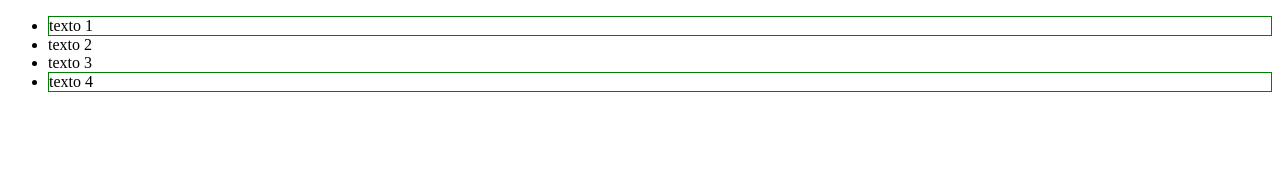
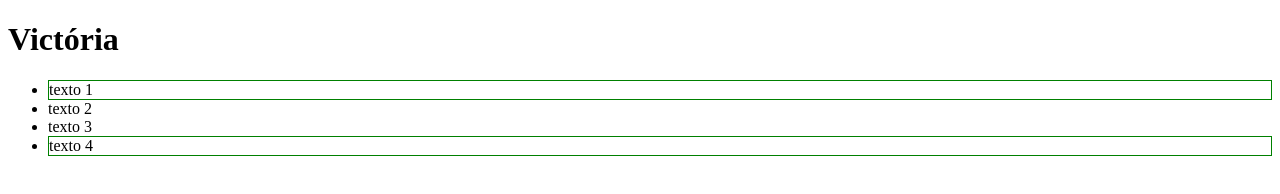
Before and after one commit to Kalanzans/tjquery, a plain HTML site: page index.html in a window 1280 px wide. Drawn offline with nearby package versions, Linux system fonts and the light colour scheme.

Commit message:
commit para teste1

```diff
--- a/index.html
+++ b/index.html
@@ -7,9 +7,13 @@
   <title>Ariel Bautista JQuery</title>
 </head>
 <body>
+
+  <h1>Victória</h1>
+
   <!-- Git y Github
   - git init | git add <file> | git status | git commit | git push
     git pull | git clone
+    git reset --hard nnnnn | git log --online
   -  -->
 
   <!-- <p id="tx">texto</p>
```
